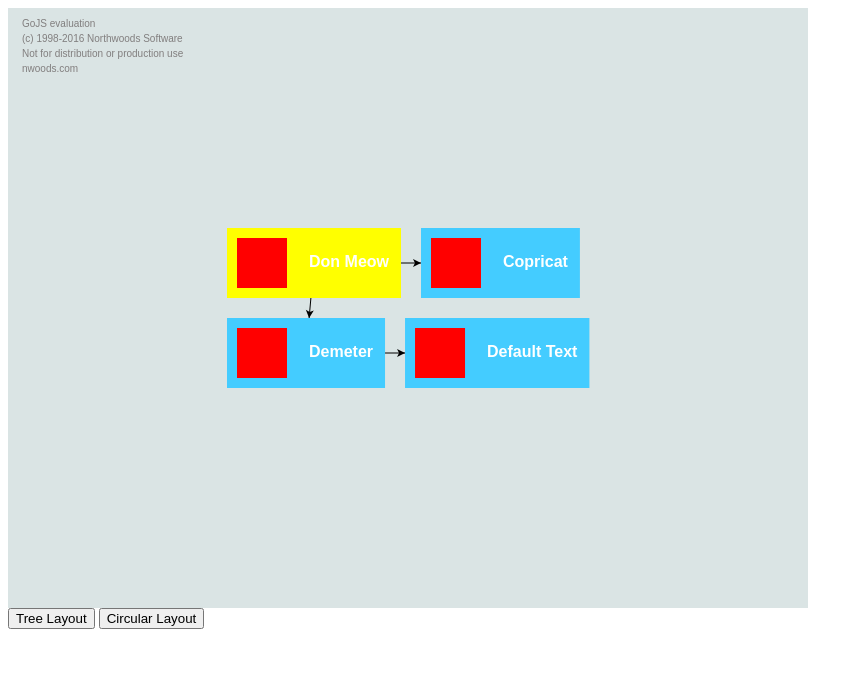
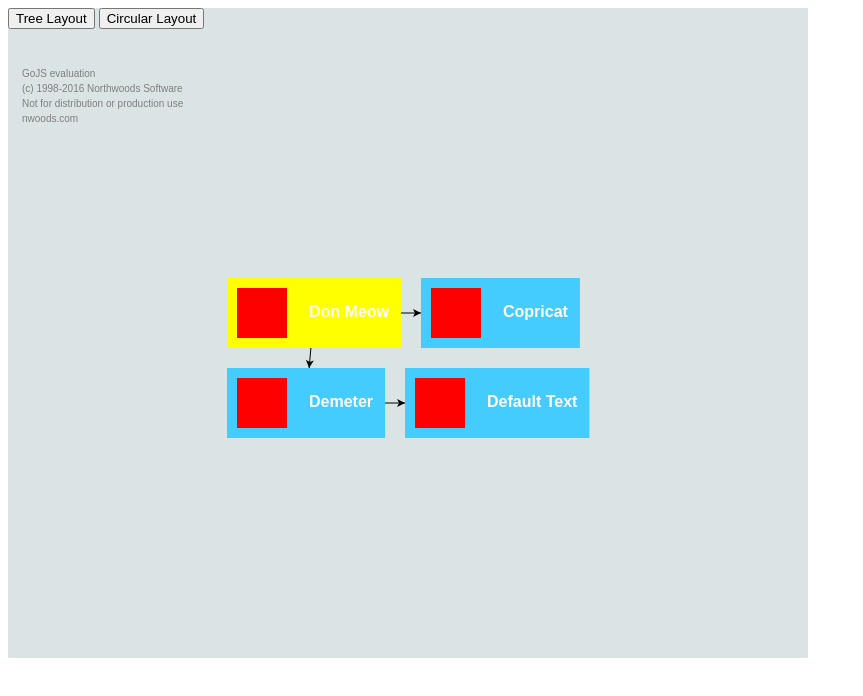
Before and after one commit to israelhenrique/learning-gojs, a plain HTML site: page gojs.htm in a window 1280 px wide. Shown: the whole page, without its empty margins (0-863 px from the left). Drawn offline with Linux system fonts and the light colour scheme.

Commit message:
Changing menu position

```diff
--- a/gojs.htm
+++ b/gojs.htm
@@ -7,11 +7,14 @@
   <script src="mydiagram.js"></script>
 </head>
 <body onload="init();">
-  <div id="teste" style="width:800px; height:600px; background-color: #DAE4E4;"></div>
-  <div>
+  <div style="width:800px; height:50px; background-color: #DAE4E4;">
     <button type="button" onClick="treeLayout();">Tree Layout</button>
     <button type="button" onClick="circularLayout();">Circular Layout</button>
   </div>
+  <div id="teste" style="width:800px; height:600px; background-color: #DAE4E4;"></div>
+
+
+
 
 </body>
 </html>
```
